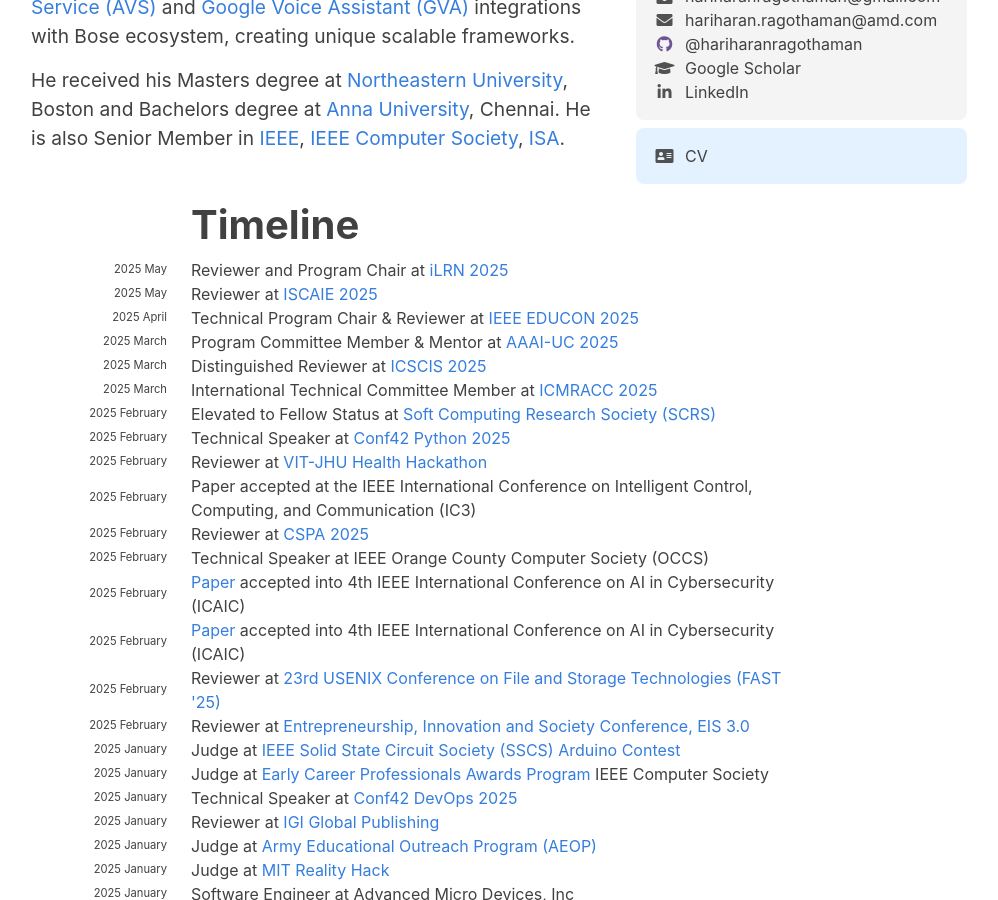
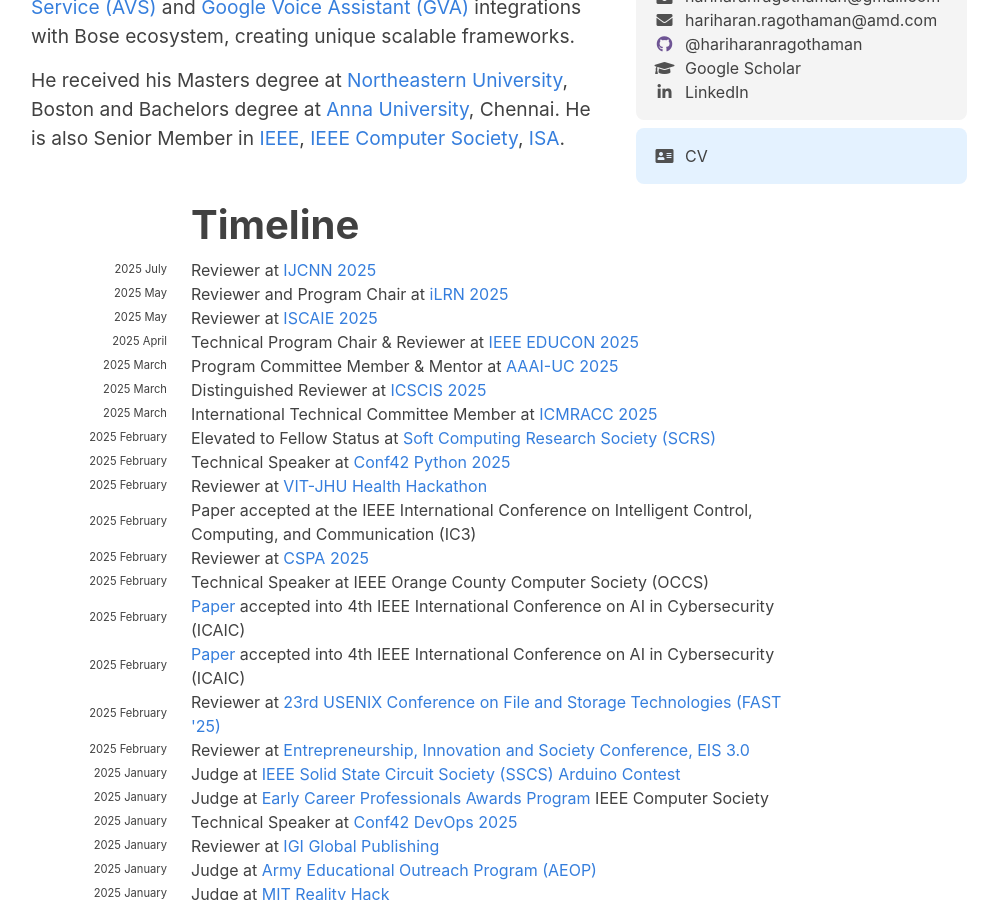
Before and after one commit to hariharanragothaman/hariharanragothaman.github.io, a Jekyll site: the page built from index.md, in a window 1280 px wide and 900 px high, scrolled down 628 px. Shown: the whole window, without its empty margins (141-1139 px from the left). Built offline with Jekyll 4.4.1, drawn with Linux system fonts in a browser that asks for light colours; nearby versions of some CDN libraries; some web fonts are replaced.

Commit message:
Polishes and Updates

```diff
--- a/_data/news.yaml
+++ b/_data/news.yaml
@@ -1,6 +1,11 @@
 # For Reviewing - 'month' is when the event o(or) conference happened.
 # For Papers - 'month' is when the conference happened for conferences | For Journals when it was accepted.
 # For other events 'month' is exactly when the event occured.
+
+#-------------------------------------------- July  ------------------------------------------------------------------------------------------------------------------------------------------------------
+- year: 2025
+  year-extra: July
+  description: Reviewer at <a href="https://2025.ijcnn.org/">IJCNN 2025</a>
 
 #-------------------------------------------- June  ------------------------------------------------------------------------------------------------------------------------------------------------------
 - year: 2025
```
